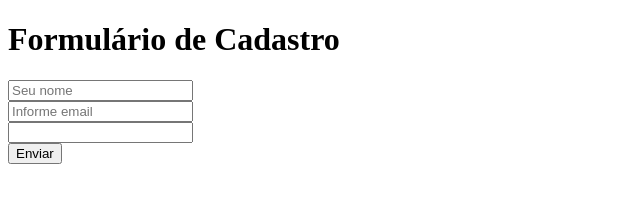
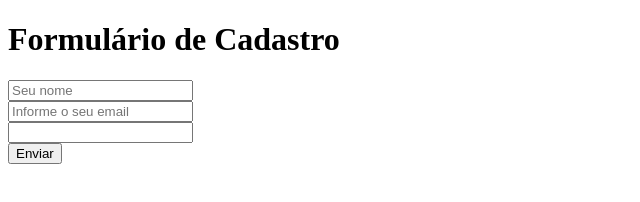
Before and after one commit to Zohhar/curso_ebac_fullstack_pyton, a plain HTML site: page index.html in a window 1280 px wide. Shown: the full height of the page, 0-640 px from the left. Drawn offline with Linux system fonts and the light colour scheme.

Commit message:
Correção conteudo html

```diff
--- a/index.html
+++ b/index.html
@@ -11,7 +11,7 @@
 </header>
 <body>
     <input type="text" placeholder="Seu nome"> <br/>
-    <input type="email" placeholder="Informe email"> <br/>
+    <input type="email" placeholder="Informe o seu email"> <br/>
     <input type="password" > <br/>
     <button type="submit" >Enviar</button>
 
```
Also changed, not shown: nome.txt (added).
